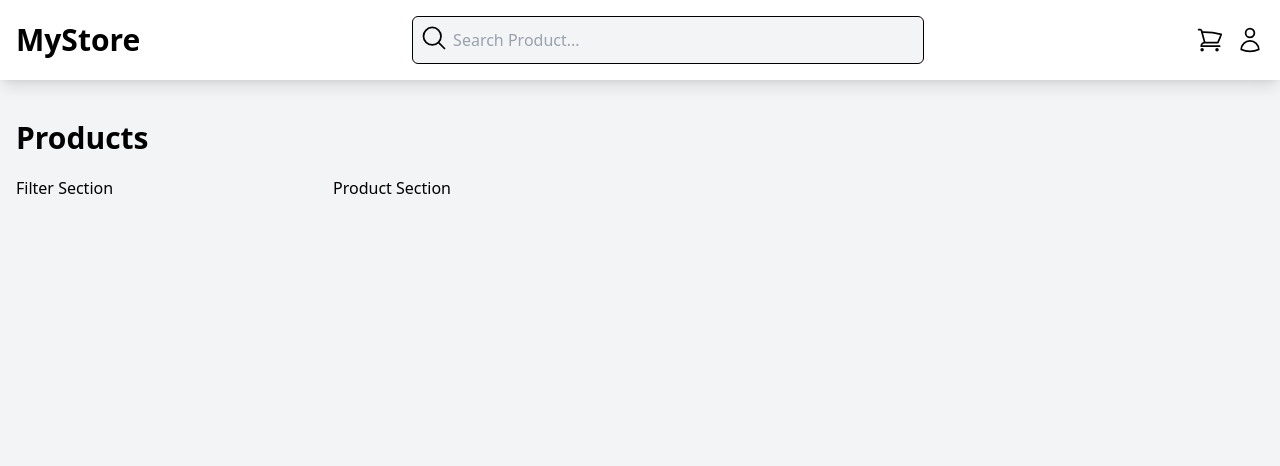
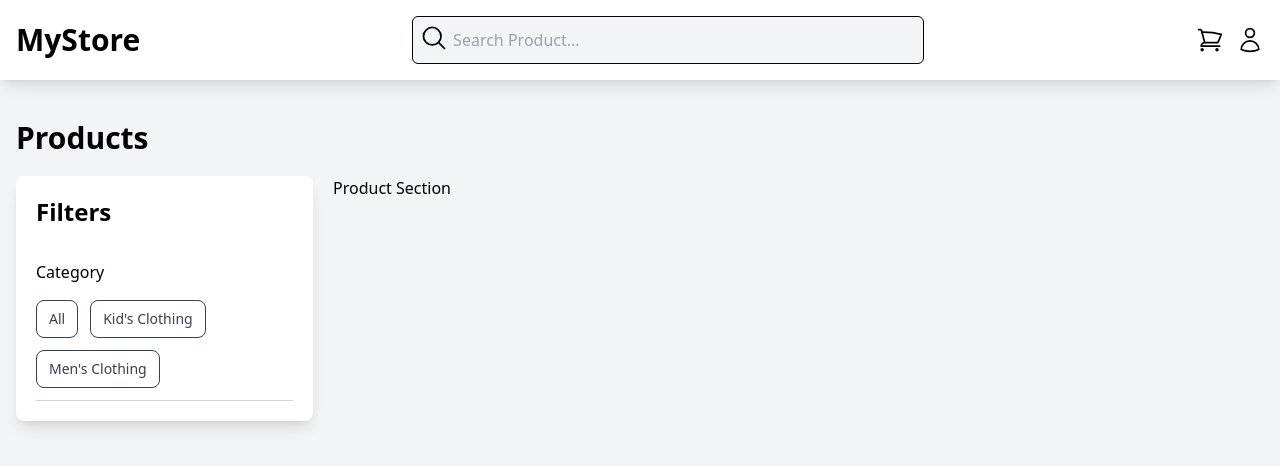
Before and after one commit to rensaputra/react19-bootcamp, a Next.js app in the folder 21-MyStore-ClientSection/project/client/: page / in a window 1280 px wide. Shown: the top 466 px of the page. Built offline with nearby package versions, Linux system fonts and the light colour scheme.

Commit message:
feat: add category filter

```diff
--- a/21-MyStore-ClientSection/project/client/src/app/globals.css
+++ b/21-MyStore-ClientSection/project/client/src/app/globals.css
@@ -26,3 +26,9 @@ body {
 .icon-button {
   @apply bg-transparent inline-flex items-center cursor-pointer;
 }
+
+.checkbox-button-label {
+  @apply inline-flex items-center text-sm text-gray-700 border border-gray-700 rounded-lg
+  px-3 py-2 cursor-pointer peer-checked:bg-blue-700 peer-checked:text-white
+  hover:text-gray-600 hover:bg-gray-100;
+}
--- a/21-MyStore-ClientSection/project/client/src/screens/home/FilterSection.tsx
+++ b/21-MyStore-ClientSection/project/client/src/screens/home/FilterSection.tsx
@@ -1,5 +1,47 @@
 const FilterSection = () => {
-  return <div>Filter Section</div>;
+  const CategoryItems = [
+    {
+      label: "All",
+      value: "all",
+    },
+    {
+      label: "Kid's Clothing",
+      value: "Kid's Clothing",
+    },
+    {
+      label: "Men's Clothing",
+      value: "Men's Clothing",
+    },
+  ];
+
+  return (
+    <div className="rounded-lg shadow-lg space-y-3 p-5 bg-white h-fit">
+      <h1 className="text-2xl mb-8 font-semibold">Filters</h1>
+
+      <div className="space-y-2 border-b border-b-gray-300 pb-3">
+        <span className="mb-2 block">Category</span>
+        <div className="flex flex-wrap gap-3 pt-2">
+          {CategoryItems.map((item, index) => {
+            return (
+              <div key={index}>
+                <input
+                  type="checkbox"
+                  id={`productType-${item.value}`}
+                  className="hidden peer"
+                />
+                <label
+                  htmlFor={`productType-${item.value}`}
+                  className="checkbox-button-label"
+                >
+                  {item.label}
+                </label>
+              </div>
+            );
+          })}
+        </div>
+      </div>
+    </div>
+  );
 };
 
 export default FilterSection;
```
